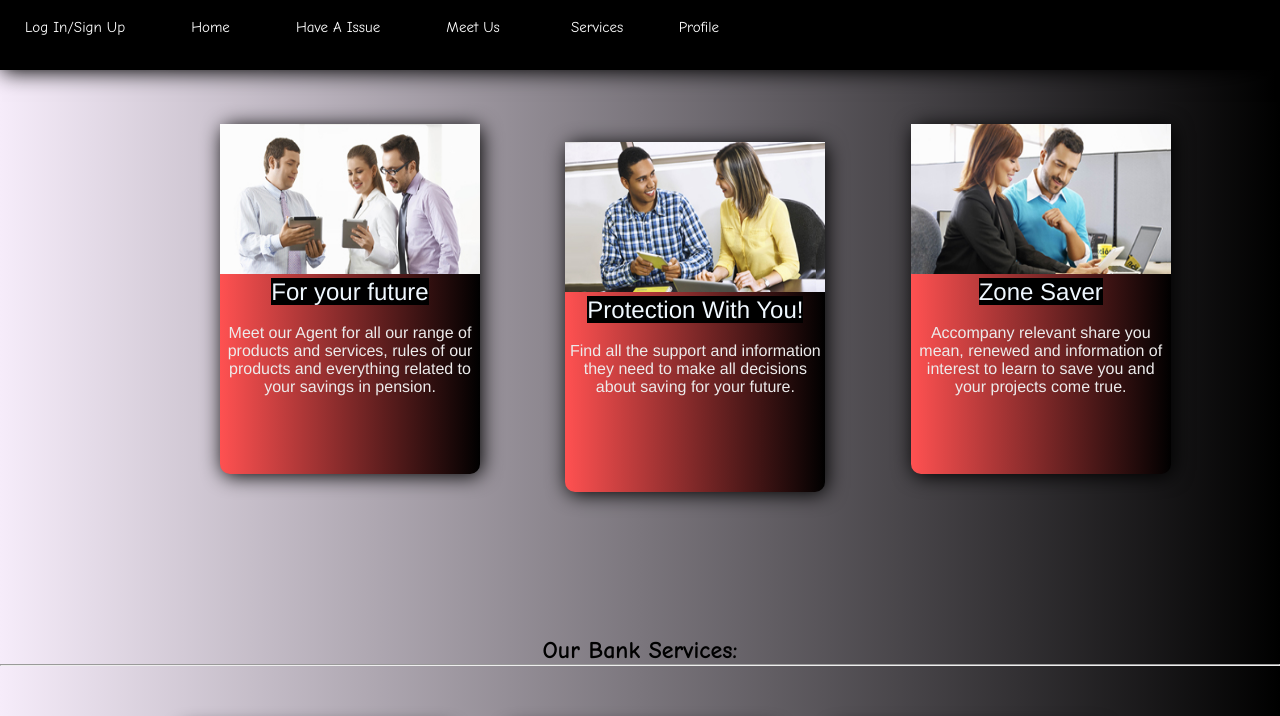
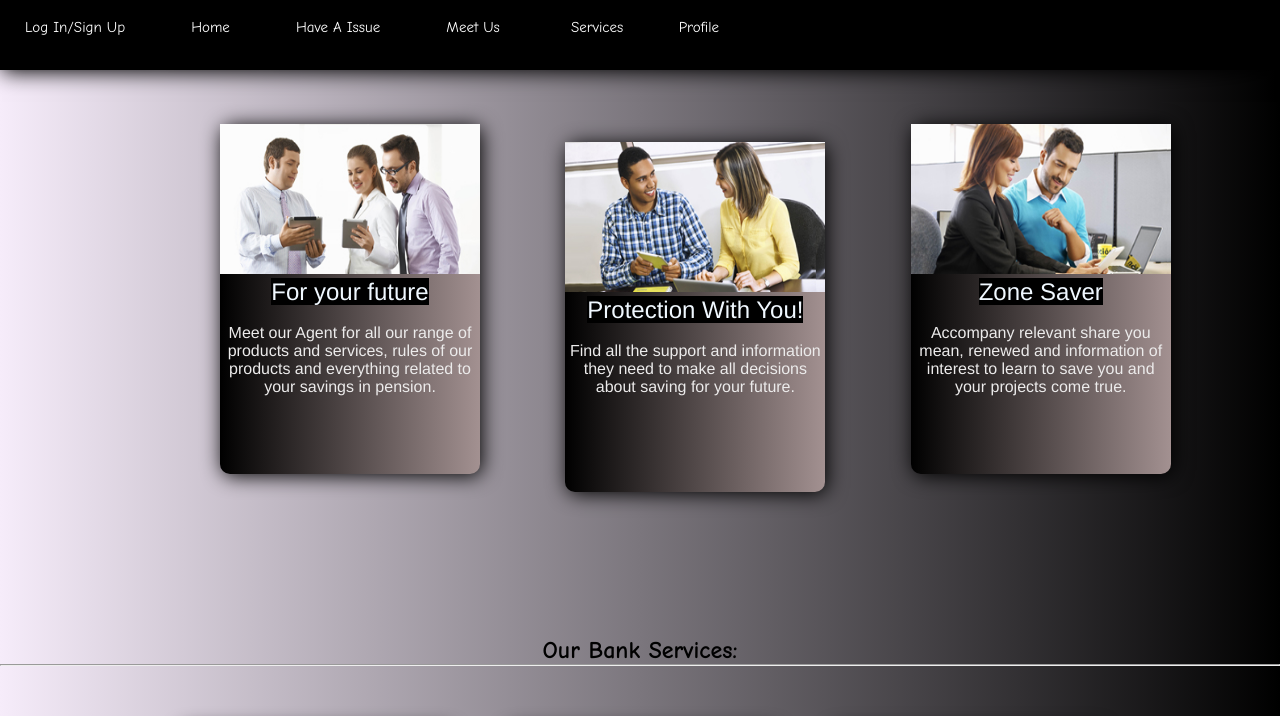
Before and after one commit to dhavalkaren/citibank, a plain HTML site: page index.html in a window 1280 px wide. Shown: the part 84-800 px from the top of the page. Drawn offline with Linux system fonts and the light colour scheme.

Commit message:
Update index.css

```diff
--- a/css/index.css
+++ b/css/index.css
@@ -42,7 +42,7 @@ body {
     transition: transform .3s;
     color: rgb(236, 235, 235);
     background-color: rgb(179, 157, 157);
-    background-image: linear-gradient(90deg, #ff5151,#000000);
+    background-image: linear-gradient(-90deg, #a39191,#000000);
 }
 .card1:hover{
     transform: scale(1.25);
```
